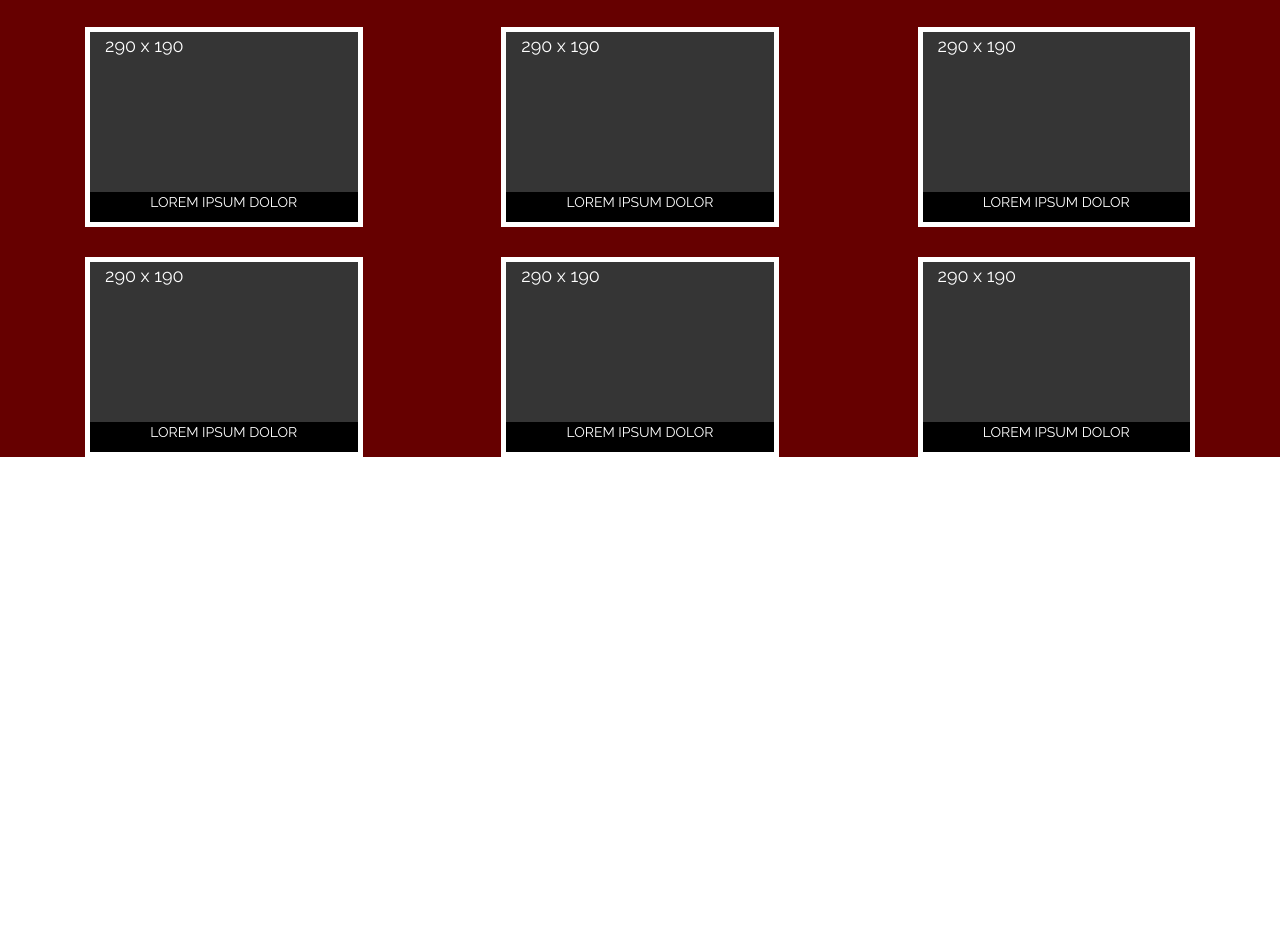
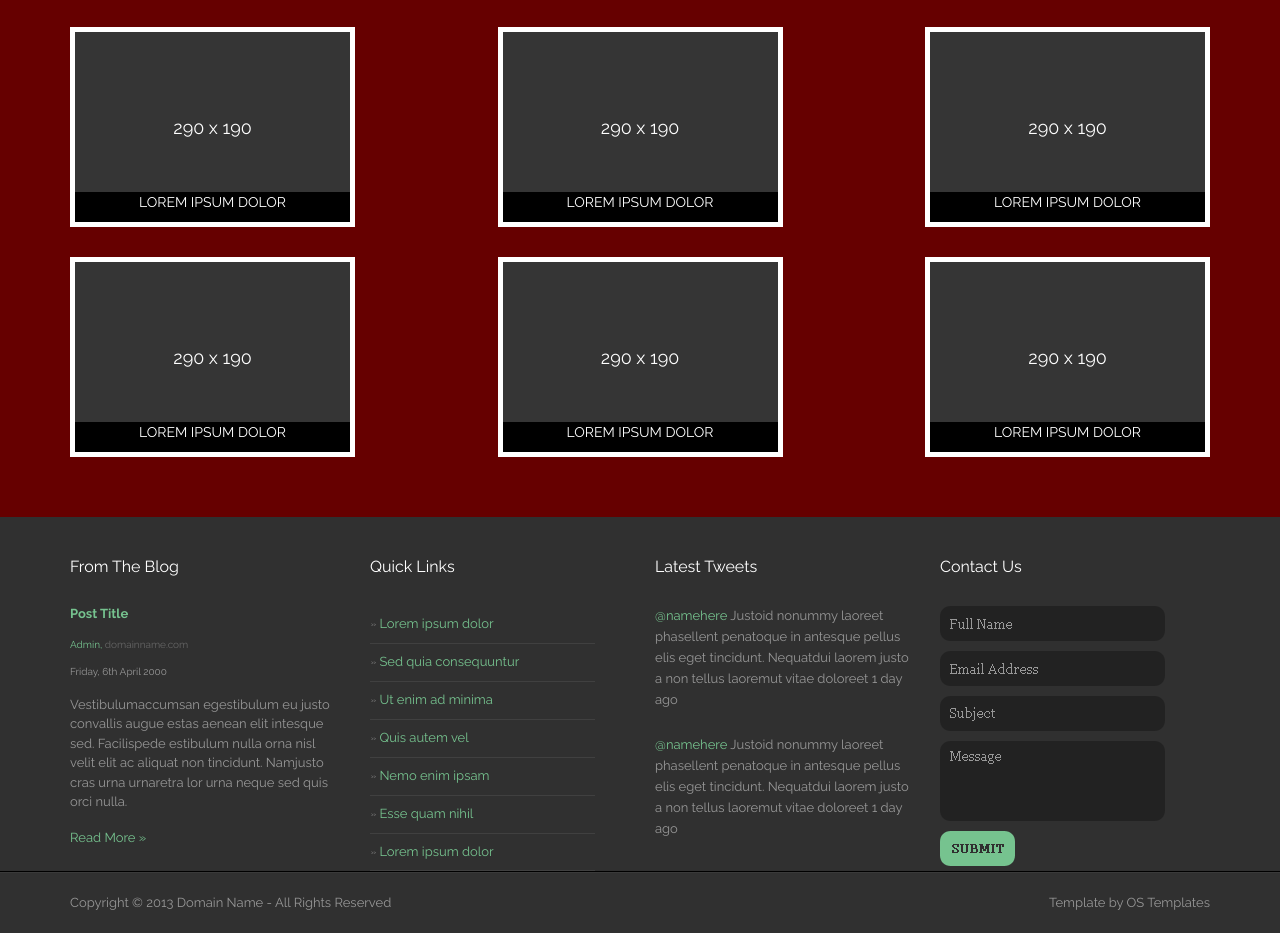
Before and after one commit to alexmmg/the-modernist-2, a plain HTML site: page index.html in a window 1280 px wide. Shown: the part 1032-1965 px from the top of the page. Before the commit the page ends 1489 px from the top, so only its background shows below. Drawn offline with nearby package versions, Linux system fonts and the light colour scheme.

Commit message:
section 4 almost done

```diff
--- a/index.html
+++ b/index.html
@@ -127,7 +127,7 @@
             <div class="col-md-3 service__block text-center">
                 <div>
                     <img src="" alt="" class="service__img">
-                    <h3 class="service__title">SERVICE TITLE</h3>
+                    <h2 class="service__title">SERVICE TITLE</h2>
                     <p class="service__text">Vestassapede et donec ut est libe ros sus et eget sed eget quisq ueta
                         habitur augue</p>
                 </div>
@@ -135,7 +135,7 @@
             <div class="col-md-3 service__block text-center">
                 <div>
                     <img src="" alt="" class="service__img">
-                    <h3 class="service__title">SERVICE TITLE</h3>
+                    <h2 class="service__title">SERVICE TITLE</h2>
                     <p class="service__text">Vestassapede et donec ut est libe ros sus et eget sed eget quisq ueta
                         habitur augue</p>
                 </div>
@@ -151,49 +151,106 @@
         </div>
 
         <div class="row justify-content-between work__wrapper">
-            <div class="col-md-3 work-item position-relative">
-                <span class="work-item__img">290 x 190</span>
+            <div class="col-md-3 work-item d-flex position-relative">
+                <span class="work-item__img text-center">290 x 190</span>
                 <span class="work-item__name text-center">LOREM IPSUM DOLOR</span>
             </div>
-
-            <div class="col-md-3 work-item position-relative">
-                <span class="work-item__img">290 x 190</span>
+            <div class="col-md-3 work-item d-flex position-relative">
+                <span class="work-item__img text-center">290 x 190</span>
                 <span class="work-item__name text-center">LOREM IPSUM DOLOR</span>
             </div>
-
-            <div class="col-md-3 work-item position-relative">
-                <span class="work-item__img">290 x 190</span>
+            <div class="col-md-3 work-item d-flex position-relative">
+                <span class="work-item__img text-center">290 x 190</span>
                 <span class="work-item__name text-center">LOREM IPSUM DOLOR</span>
             </div>
-
-            <!--            <div class="col-md-4">-->
-            <!--                <div class="work-item position-relative align-self-end">-->
-            <!--                    <img src="img/section-2/item-black.jpg" alt="Work Item" class="work-item__img">-->
-            <!--                    <span class="work-item__name text-center">LOREM IPSUM DOLOR</span>-->
-            <!--                </div>-->
-            <!--            </div>-->
         </div>
 
-
         <div class="row justify-content-between work__wrapper">
-            <div class="col-md-3 work-item position-relative">
-                <span class="work-item__img">290 x 190</span>
+            <div class="col-md-3 work-item d-flex position-relative">
+                <span class="work-item__img text-center">290 x 190</span>
                 <span class="work-item__name text-center">LOREM IPSUM DOLOR</span>
             </div>
-
-            <div class="col-md-3 work-item position-relative">
-                <span class="work-item__img">290 x 190</span>
+            <div class="col-md-3 work-item d-flex position-relative">
+                <span class="work-item__img text-center">290 x 190</span>
                 <span class="work-item__name text-center">LOREM IPSUM DOLOR</span>
             </div>
-
-            <div class="col-md-3 work-item position-relative">
-                <span class="work-item__img">290 x 190</span>
+            <div class="col-md-3 work-item d-flex position-relative">
+                <span class="work-item__img text-center">290 x 190</span>
                 <span class="work-item__name text-center">LOREM IPSUM DOLOR</span>
             </div>
-
         </div>
     </div>
 </section>
+
+<footer class="section section-3">
+    <div class="container">
+        <div class="row">
+            <div class="col-md-3 blog">
+                <h3 class="footer__title">From The Blog</h3>
+                <h4 class="blog__title">Post Title</h4>
+                <p class="blog__author">Admin,<span> domainname.com</span></p>
+                <p class="blog__date">Friday, 6th April 2000</p>
+                <p class="blog__text">Vestibulumaccumsan egestibulum eu justo convallis augue estas aenean elit intesque
+                    sed. Facilispede
+                    estibulum nulla orna nisl velit elit ac aliquat non tincidunt. Namjusto cras urna urnaretra lor urna
+                    neque sed quis orci nulla.</p>
+                <span class="blog__more">Read More »</span>
+            </div>
+
+            <div class="col-md-3">
+                <h3 class="footer__title">Quick Links</h3>
+                <table class="footer__table">
+                    <tr>
+                        <td><span>>></span> Lorem ipsum dolor</td>
+                    </tr>
+                    <tr>
+                        <td><span>>></span> Sed quia consequuntur</td>
+                    </tr>
+                    <tr>
+                        <td><span>>></span> Ut enim ad minima</td>
+                    </tr>
+                    <tr>
+                        <td><span>>></span> Quis autem vel</td>
+                    </tr>
+                    <tr>
+                        <td><span>>></span> Nemo enim ipsam</td>
+                    </tr>
+                    <tr>
+                        <td><span>>></span> Esse quam nihil</td>
+                    </tr>
+                    <tr>
+                        <td><span>>></span> Lorem ipsum dolor</td>
+                    </tr>
+                </table>
+            </div>
+            <div class="col-md-3 twitter">
+                <h3 class="footer__title">Latest Tweets</h3>
+                <p><span>@namehere</span> Justoid nonummy laoreet phasellent penatoque in antesque pellus elis eget tincidunt.
+                    Nequatdui laorem justo a non tellus laoremut vitae doloreet 1 day ago
+                </p>
+                <p><span>@namehere</span> Justoid nonummy laoreet phasellent penatoque in antesque pellus elis eget tincidunt.
+                    Nequatdui laorem justo a non tellus laoremut vitae doloreet 1 day ago</p>
+            </div>
+            <div class="col-md-3">
+                <h3 class="footer__title">Contact Us</h3>
+                <img src="img/footer/form.png" alt="">
+            </div>
+        </div>
+    </div>
+</footer>
+
+<div class="section section-4">
+    <div class="container">
+        <div class="row justify-content-between">
+            <div class="col-md-5">
+                Copyright © 2013 Domain Name - All Rights Reserved
+            </div>
+            <div class="col-md-3 text-right">
+                Template by OS Templates
+            </div>
+        </div>
+    </div>
+</div>
 
 <script src="https://cdn.jsdelivr.net/npm/popper.js@1.16.0/dist/umd/popper.min.js"
         integrity="sha384-Q6E9RHvbIyZFJoft+2mJbHaEWldlvI9IOYy5n3zV9zzTtmI3UksdQRVvoxMfooAo"
--- a/scss/style.scss
+++ b/scss/style.scss
@@ -1,5 +1,6 @@
 $second-color: #979797;
 $work-color: #303030;
+$green-color: #76c38f;
 
 body {
   font-family: Raleway, sans-serif;
@@ -127,6 +128,7 @@ body {
           color: #fff;
         }
       }
+
     }
   }
 
@@ -167,10 +169,7 @@ body {
   }
 
   .work__wrapper {
-
-
-      margin: 30px 0 0;
-
+    margin-top: 30px;
 
     .work-item {
       border: #fff 5px solid;
@@ -180,9 +179,15 @@ body {
       align-items: center;
       justify-content: center;
 
+
+      &:hover .work-item__name {
+        z-index: -1;
+      }
+
       .work-item__img {
         display: inline-block;
         font-size: 18px;
+        vertical-align: middle;
       }
 
       .work-item__name {
@@ -194,11 +199,101 @@ body {
         height: 30px;
         background-color: #000000;
         font-size: 14px;
+        transition-delay: 0.5s;
       }
+    }
 
-      &:hover {
+    &:last-child {
+      padding-bottom: 60px;
+    }
+  }
+}
 
+.section-3 {
+  background-color: #303030;
+  border-bottom: #000 1px solid;
+
+  .footer__title {
+    font-size: 16px;
+    margin: 40px 0 30px;
+  }
+
+  .blog {
+    padding-left: 0;
+
+    .blog__title {
+      color: $green-color;
+      font-size: 13px;
+      font-weight: bold;
+      margin-bottom: 15px;
+    }
+
+    .blog__author {
+      font-size: 10px;
+      color: $green-color;
+      margin-bottom: 12px;
+
+      span {
+        color: #666;
+        cursor: pointer;
+      }
+    }
+
+    .blog__date {
+      color: $second-color;
+      font-size: 10px;
+
+    }
+
+    .blog__text {
+      color: $second-color;
+      font-size: 13px;
+    }
+
+    .blog__more {
+      color: $green-color;
+      cursor: pointer;
+    }
+  }
+
+  .footer__table {
+    line-height: 34.5px;
+    width: 225px;
+    cursor: pointer;
+
+    td {
+      border-bottom: 1px solid #404040;
+      color: $green-color;
+
+      span {
+        font-size: 5px;
+        vertical-align: middle;
+        color: $second-color;
+      }
+    }
+  }
+
+  .twitter {
+    p {
+      color: $second-color;
+      line-height: 20.8px;
+      margin-bottom: 25px;
+
+
+      span {
+        color: $green-color;
+        cursor: pointer;
       }
     }
   }
 }
+
+.section-4 {
+  background-color: #303030;
+  border-top: #3a3a3a 1px solid;
+  color: $second-color;
+
+  .row > div {
+    padding: 20px 0;
+  }
+}
```
Also changed, not shown: css/style.css, img/footer/form.png (added), 1 other file.
